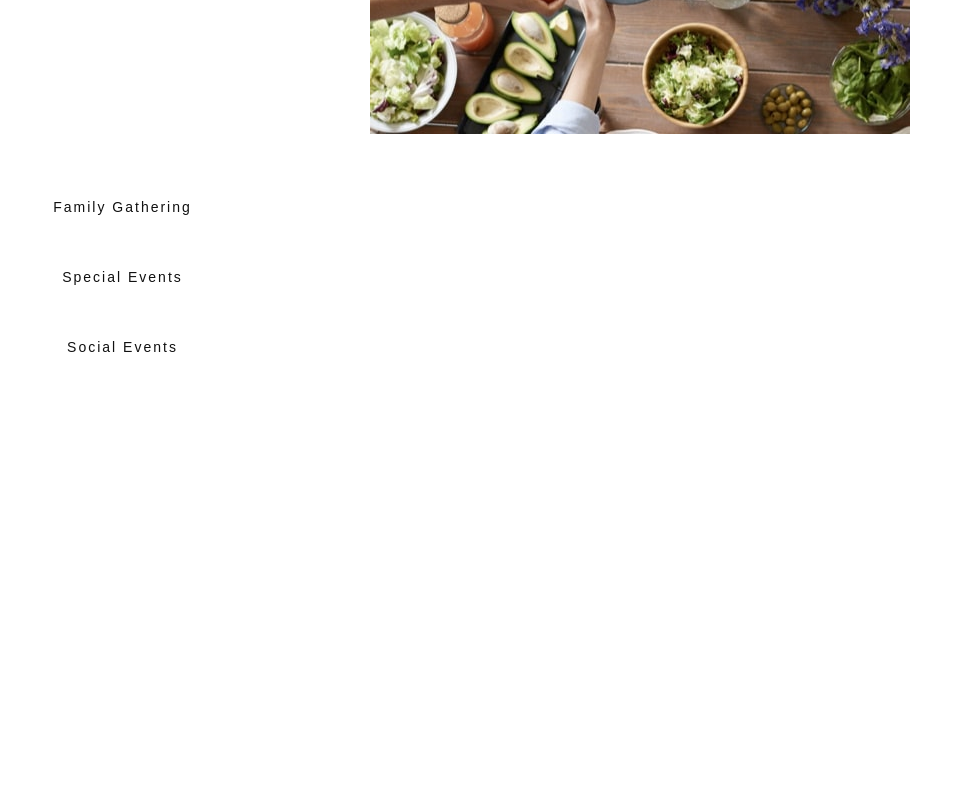
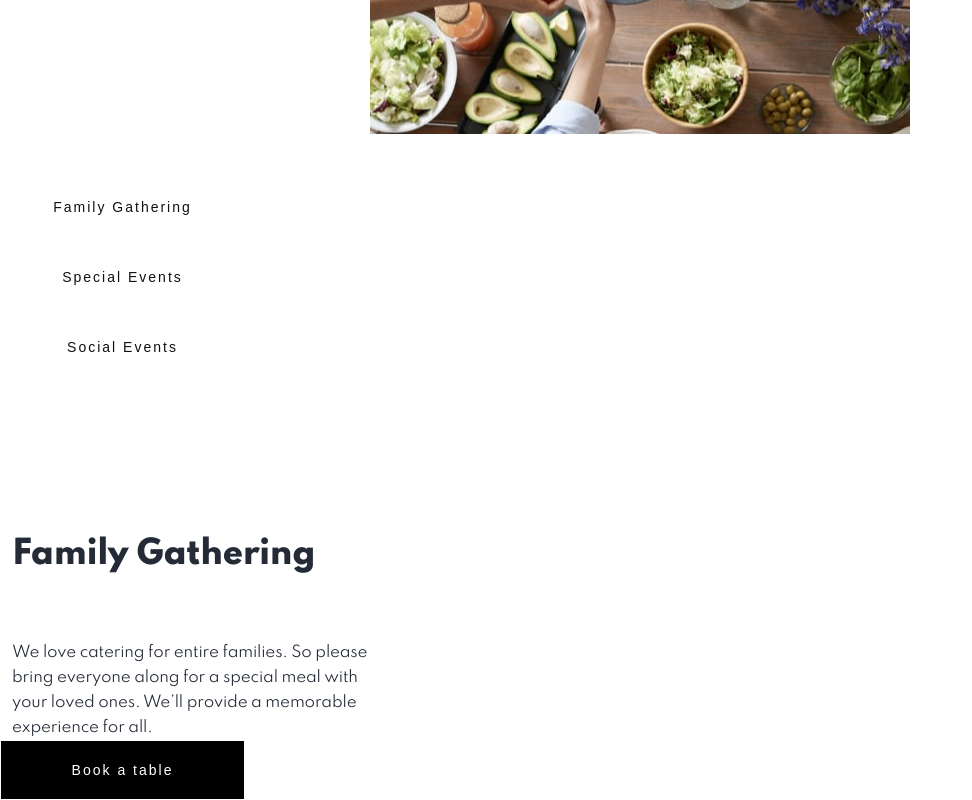
Before and after one commit to ChamuMutezva/dinner-restaurant-website, a React (Create React App) app: page / in a window 1280 px wide. Shown: the part 3686-4486 px from the top of the page, without its empty margins (0-972 px from the left). Before the commit the page ends 4068 px from the top, so only its background shows below. Built offline with nearby package versions, Linux system fonts and the light colour scheme.

Commit message:
fix: using the buttons component on the gathering component

```diff
--- a/src/main/gatherings.js
+++ b/src/main/gatherings.js
@@ -4,6 +4,7 @@ import gatheringTablet from '../assets/images/homepage/family-gathering-tablet.j
 import gatheringTablet2x from '../assets/images/homepage/family-gathering-tablet@2x.jpg'
 import gatheringDesktop from '../assets/images/homepage/family-gathering-desktop.jpg'
 import gatheringDesktop2x from '../assets/images/homepage/family-gathering-desktop@2x.jpg'
+import Button from '../shared-components/Button'
 
 const Gatherings = () => {
     return (
@@ -17,12 +18,22 @@ const Gatherings = () => {
             <div className="cta__descr">
                 <nav>
                     <ul>
-                        <li><button className="link__to__page">Family Gathering</button></li>
-                        <li><button className="link__to__page">Special Events</button></li>
-                        <li><button className="link__to__page">Social Events</button></li>
+                        <li><Button title="Family Gathering" secondary={true} /></li>
+                        <li><Button title="Special Events" secondary={true}/></li>
+                        <li><Button title="Social Events" secondary={true}/></li>
                     </ul>
                 </nav>
-
+                <div className="cta__descr__hero">
+                    <div className="cta__descr__hero__cat">
+                        <h2 className="cta__descr__hero__cat__title">Family Gathering</h2>
+                        <p className="cta__descr__hero__cat__summary"> We love catering for entire families.
+                        So please bring everyone along for a special meal with your
+                        loved ones. We’ll provide a memorable experience for all.
+                        </p>
+                    </div>
+                    <Button title="Book a table" primary={true} />
+                    {/*<button className="cta__descr__hero--btn">Book a table</button> */}
+                </div>
             </div>
 
         </section>
--- a/src/shared-components/Button.js
+++ b/src/shared-components/Button.js
@@ -1,6 +1,8 @@
 const Button = (props) => {
+    const primary = props.primary ? "ctaBtnPrimary" :  ""
+    const secondary = props.secondary ? "ctaBtnSecondary" :  ""
     return(
-        <button>{props.title}</button>
+        <button className={`call__to__action--btn ${primary} ${secondary}`}>{props.title}</button>
     )
 }
 export default Button
--- a/src/styles/_header.scss
+++ b/src/styles/_header.scss
@@ -57,7 +57,7 @@
     }
 }
 
-button {
+.call__to__action--btn {
     font-size: calculateRem(14);
     width: calculateRem(245);
     line-height: 16px;
--- a/src/styles/_mixins.scss
+++ b/src/styles/_mixins.scss
@@ -13,8 +13,8 @@
     margin-bottom: 20px;
 
     @include mQ(680px) {
-       // max-width: 24rem;
-       // margin: 8px auto 66px;
+        // max-width: 24rem;
+        // margin: 8px auto 66px;
         margin: 27px auto 66px;
         max-width: 20rem;
     }
--- a/src/styles/style.css
+++ b/src/styles/style.css
@@ -127,7 +127,7 @@ table {
   }
 }
 
-button {
+.call__to__action--btn {
   font-size: 0.875rem;
   width: 15.3125rem;
   line-height: 16px;
@@ -140,7 +140,7 @@ button {
 }
 
 @media screen and (min-width: 1080px) {
-  button {
+  .call__to__action--btn {
     display: block;
     margin: 0;
   }
@@ -591,7 +591,23 @@ body {
   top: 200px;
 }
 
-.cta .link__to__page {
+.cta .cta__descr {
+  margin-top: 35px;
+}
+
+@media screen and (min-width: 680px) {
+  .cta {
+    top: 550px;
+  }
+}
+
+@media screen and (min-width: 1080px) {
+  .cta {
+    top: 300px;
+  }
+}
+
+.ctaBtnSecondary {
   position: relative;
   color: #111111;
   font-size: 0.875rem;
@@ -600,15 +616,15 @@ body {
   outline: none;
 }
 
-.cta .link__to__page:hover {
+.ctaBtnSecondary:hover {
   font-weight: 800;
 }
 
-.cta .link__to__page:focus {
+.ctaBtnSecondary:focus {
   font-weight: 800;
 }
 
-.cta .link__to__page:focus::before {
+.ctaBtnSecondary:focus::before {
   position: absolute;
   content: "";
   width: 100px;
@@ -618,13 +634,63 @@ body {
   left: 30%;
 }
 
-.cta .cta__descr {
-  margin-top: 35px;
+.cta__descr__hero__cat {
+  padding: 0 12px;
+}
+
+.cta__descr__hero__cat__title {
+  padding-top: 32px;
+  font-size: 2rem;
+  font-weight: 800;
+  letter-spacing: -0.4px;
+  line-height: 40px;
+  margin-bottom: 20px;
+  color: #242b37;
+}
+
+@media screen and (min-width: 680px) {
+  .cta__descr__hero__cat__title {
+    margin: 27px auto 66px;
+    max-width: 20rem;
+  }
 }
 
 @media screen and (min-width: 1080px) {
-  .cta {
-    top: 300px;
+  .cta__descr__hero__cat__title {
+    text-align: left;
+    margin-left: 0;
+    margin-top: 120px;
   }
 }
+
+@media screen and (min-width: 1440px) {
+  .cta__descr__hero__cat__title {
+    margin-top: 70px;
+  }
+}
+
+.cta__descr__hero__cat__summary {
+  line-height: 25px;
+  letter-spacing: -0.19px;
+  font-size: 0.9375rem;
+  color: #242b37;
+}
+
+@media screen and (min-width: 680px) {
+  .cta__descr__hero__cat__summary {
+    max-width: 24rem;
+    margin: auto;
+  }
+}
+
+@media screen and (min-width: 1080px) {
+  .cta__descr__hero__cat__summary {
+    text-align: left;
+    margin-left: 0;
+  }
+}
+
+.ctaBtnPrimary {
+  background-color: black;
+}
 /*# sourceMappingURL=style.css.map */
--- a/src/styles/style.scss
+++ b/src/styles/style.scss
@@ -13,11 +13,26 @@ body {
     font-size: 16px;
 }
 
+// cta = call__to__action
 .cta {
     position: relative;
     top: 200px;
 
-    .link__to__page {
+    .cta__descr {
+        margin-top: 35px;
+    }
+
+    @include mQ(680px) {
+        top: 550px;
+    }
+
+    @include mQ(1080px) {
+        top: 300px;
+    }
+
+}
+
+.ctaBtnSecondary {
     position: relative;
     color: $dark-tx;
     font-size: calculateRem(14);
@@ -44,12 +59,24 @@ body {
     }
 }
 
-    .cta__descr {
-        margin-top: 35px;
+.cta__descr__hero__cat {
+    padding: 0 12px;
 }
 
-    @include mQ(1080px) {
-        top: 300px;
+.cta__descr__hero__cat__title {
+    @include cardHeadings;
+    //	font-size: calculateRem(32);
+    //	font-weight: 800;
+    //	line-height: 40px;
+    //	letter-spacing: -0.4px;
+    color: #242b37;
 }
 
+.cta__descr__hero__cat__summary {
+    @include cardDescriptions;
+    color: #242b37;
 }
+
+.ctaBtnPrimary {
+    background-color: black;
+}
--- a/starter-code/index.html
+++ b/starter-code/index.html
@@ -13,9 +13,6 @@
 
 
 
-  Family Gathering
-  We love catering for entire families. So please bring everyone along for a special meal with your
-  loved ones. We’ll provide a memorable experience for all.
 
   Special Events
   Whether it’s a romantic dinner or special date you’re celebrating with others we’ll look after you.
@@ -25,7 +22,7 @@
   Are you looking to have a larger social event? No problem! We’re more than happy to cater for big
   parties. We’ll work with you to make your event a hit with everyone.
 
-  Book a table
+
 
 
 
```
Also changed, not shown: 1 other file (tests, documents, lock files or other folders). Lines whose indentation alone changed are shown as unchanged.
